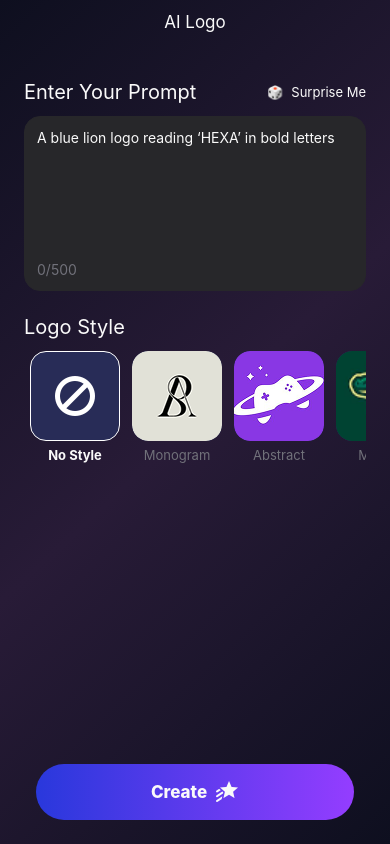
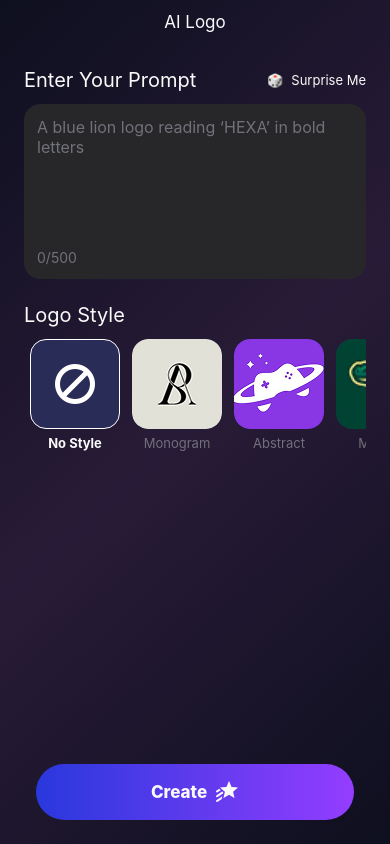
Before and after one commit to eeren3411/FERASET-Case-Study, a React Native app: screen /InputScreen in a window 390 px wide. Built offline with nearby package versions, Linux system fonts and the light colour scheme; no server answers.

Commit message:
Fix input box font size and placeholder color

```diff
--- a/screens/InputScreen.tsx
+++ b/screens/InputScreen.tsx
@@ -143,6 +143,7 @@ const InputScreen = ({ navigation }: any) => {
 							multiline={true}
 							textAlignVertical='top'
 							placeholder='A blue lion logo reading ‘HEXA’ in bold letters'
+							placeholderTextColor={'#71717A'}
 							value={prompt}
 							onChangeText={setPrompt}
 							maxLength={maxLength}
@@ -207,7 +208,6 @@ const styles = StyleSheet.create({
 	},
 	body: {
 		gap: 24,
-		paddingVertical: 12,
 		flexGrow: 1
 	},
 	promptBox: {
@@ -248,6 +248,7 @@ const styles = StyleSheet.create({
 		color: '#FAFAFA',
 		height: '100%',
 		paddingTop: 0,
+		fontSize: 16
 	},
 	characterCounter: {
 		color: '#71717A',
```
